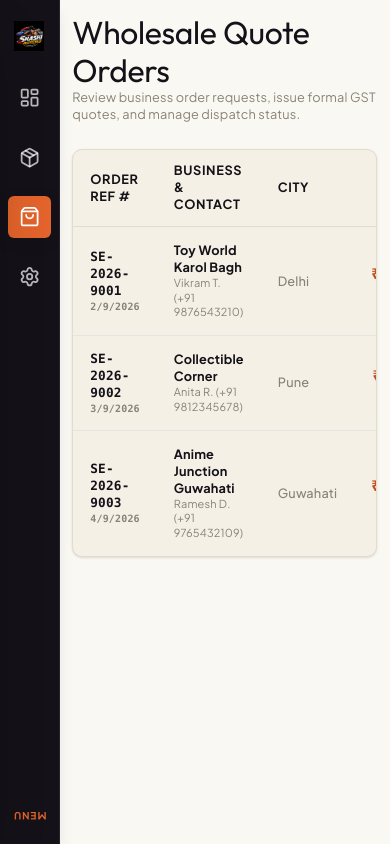
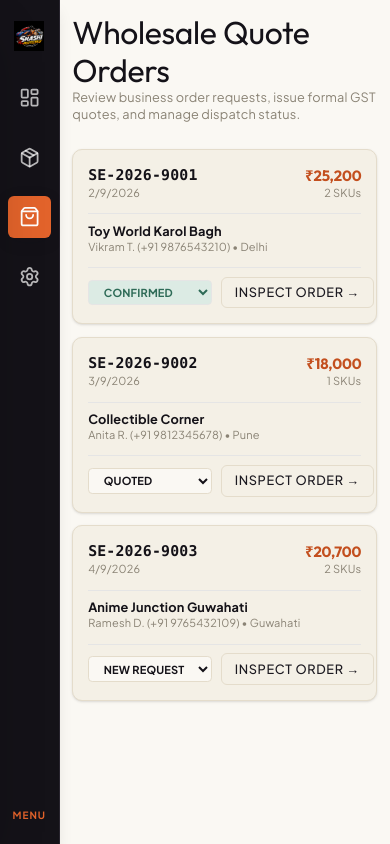
Before and after one commit to wpzvqrs8/shashienterprises, a Next.js app: page /admin/orders in a window 390 px wide. Built offline with nearby package versions, Linux system fonts and the light colour scheme.

Commit message:
feat(admin): make catalog and quote orders responsive with compact mobile cards and enable direct icon navigation on mobile slim sidebar

```diff
--- a/src/app/admin/orders/page.tsx
+++ b/src/app/admin/orders/page.tsx
@@ -38,7 +38,76 @@ export default function AdminOrdersPage() {
         <p className="text-xs text-muted">Review business order requests, issue formal GST quotes, and manage dispatch status.</p>
       </div>
 
-      <div className="bg-parchment-100 border border-parchment-300 rounded-[10px] overflow-hidden shadow-sm">
+      {/* MOBILE VIEW: Compact Quote Order Cards */}
+      <div className="md:hidden space-y-3">
+        {loading ? (
+          <div className="p-6 text-center text-muted bg-parchment-100 rounded-[10px] border border-parchment-300">
+            Loading quote orders...
+          </div>
+        ) : orders.length === 0 ? (
+          <div className="p-8 text-center text-muted bg-parchment-100 rounded-[10px] border border-parchment-300">
+            No quote order requests found.
+          </div>
+        ) : (
+          orders.map(ord => (
+            <div
+              key={ord.id}
+              className="bg-parchment-100 border border-parchment-300 rounded-[10px] p-3.5 text-xs space-y-3 shadow-sm"
+            >
+              {/* Top Bar: Ref # & Amount */}
+              <div className="flex justify-between items-start">
+                <div>
+                  <div className="font-mono font-bold text-ink-950 text-sm">{ord.orderNumber}</div>
+                  <div className="text-[11px] text-muted">{new Date(ord.createdAt).toLocaleDateString('en-IN')}</div>
+                </div>
+                <div className="text-right">
+                  <div className="font-display text-sm font-bold text-ember-600">₹{ord.subtotal.toLocaleString('en-IN')}</div>
+                  <div className="text-[11px] text-muted">{ord.items.length} SKUs</div>
+                </div>
+              </div>
+
+              {/* Middle: Business & Contact Info */}
+              <div className="pt-2 border-t border-parchment-300/80 flex justify-between items-center text-xs">
+                <div>
+                  <div className="font-bold text-ink-950">{ord.businessName}</div>
+                  <div className="text-[11px] text-muted">{ord.contactPerson} ({ord.phone}) • {ord.city}</div>
+                </div>
+              </div>
+
+              {/* Bottom Actions: Status Dropdown + Inspect Button */}
+              <div className="flex items-center justify-between gap-2 pt-2 border-t border-parchment-300/80">
+                <select
+                  value={ord.status}
+                  onChange={e => handleStatusChange(ord.id, e.target.value as any)}
+                  className={`text-[11px] px-2.5 py-1 rounded font-bold uppercase border focus:outline-none ${
+                    ord.status === 'Confirmed' ? 'bg-jade-100 text-jade-600 border-jade-600/30' :
+                    ord.status === 'Dispatched' ? 'bg-ember-100 text-ember-600 border-ember-500/30' :
+                    'bg-parchment-50 text-ink-950 border-parchment-300'
+                  }`}
+                >
+                  <option value="New">New Request</option>
+                  <option value="Quoted">Quoted</option>
+                  <option value="Confirmed">Confirmed</option>
+                  <option value="Dispatched">Dispatched</option>
+                  <option value="Delivered">Delivered</option>
+                </select>
+
+                <Button
+                  variant="outline"
+                  size="sm"
+                  onClick={() => setSelectedOrder(ord)}
+                  className="text-xs"
+                >
+                  Inspect Order →
+                </Button>
+              </div>
+            </div>
+          ))
+        )}
+      </div>
+
+      {/* DESKTOP VIEW: Full Data Table */}
+      <div className="hidden md:block bg-parchment-100 border border-parchment-300 rounded-[10px] overflow-hidden shadow-sm">
         <div className="overflow-x-auto">
           <table className="w-full text-left text-xs">
             <thead className="bg-parchment-300/60 border-b border-parchment-300 text-ink-950 font-bold uppercase tracking-wider">
--- a/src/components/admin/admin-sidebar.tsx
+++ b/src/components/admin/admin-sidebar.tsx
@@ -64,20 +64,25 @@ export const AdminSidebar: React.FC = () => {
               const Icon = item.icon;
               const isActive = pathname === item.href || (item.href !== '/admin' && pathname.startsWith(item.href));
               return (
-                <div
+                <Link
                   key={item.href}
-                  className={`p-2.5 rounded-[6px] transition-colors ${
+                  href={item.href}
+                  onClick={(e) => {
+                    e.stopPropagation();
+                  }}
+                  title={item.label}
+                  className={`p-2.5 rounded-[6px] transition-colors cursor-pointer ${
                     isActive ? 'bg-ember-500 text-white shadow-warm' : 'text-white/70 hover:text-white hover:bg-ink-900'
                   }`}
                 >
                   <Icon className="w-5 h-5" />
-                </div>
+                </Link>
               );
             })}
           </div>
         </div>
 
-        <div className="text-[10px] text-ember-500 font-bold tracking-widest uppercase rotate-180 writing-mode-vertical">
+        <div className="text-[10px] text-ember-500 font-bold tracking-widest uppercase writing-mode-vertical">
           MENU
         </div>
       </div>
```
Also changed, not shown: src/app/admin/catalog/page.tsx (+136 -6 lines).
